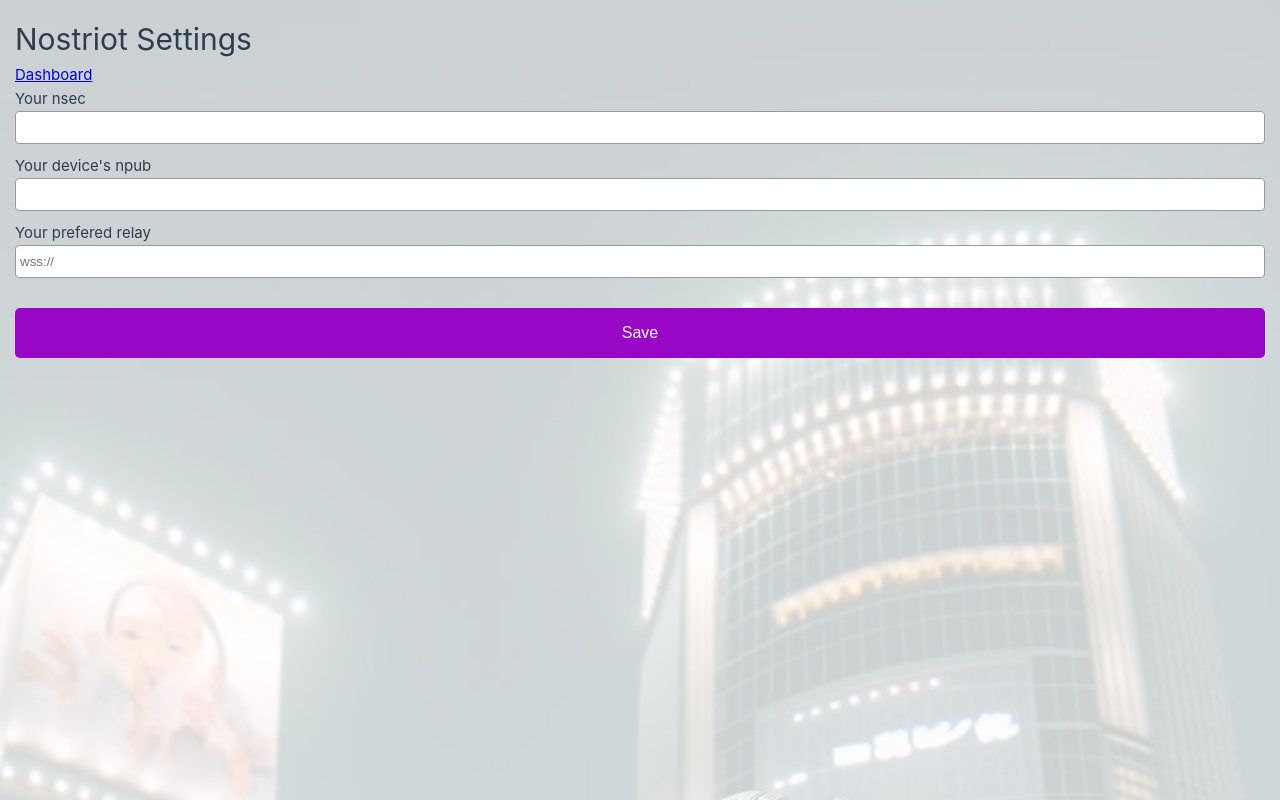
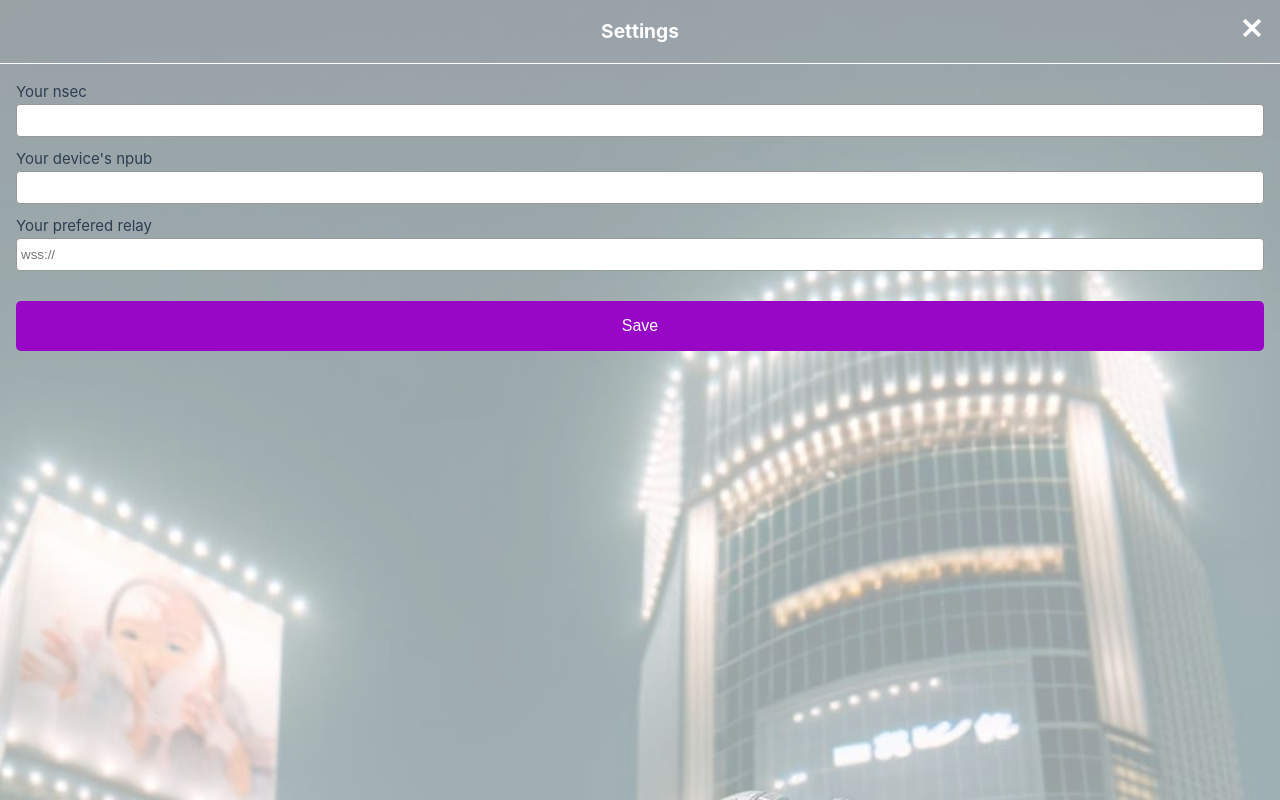
Before and after one commit to nostriot/iot-dashboard, a Vue app: page /#/settings in a window 1280 px wide. Built offline with nearby package versions, Linux system fonts and the light colour scheme.

Commit message:
Settings now work and improved settings page layout

```diff
--- a/src/components/Dashboard.vue
+++ b/src/components/Dashboard.vue
@@ -8,9 +8,11 @@ import {
   getSignature,
   getEventHash,
   getPublicKey,
-  nip04
+  nip04,
+  nip19,
 } from 'nostr-tools'
 import {secp256k1} from '@noble/curves/secp256k1'
+import { bech32 } from '@scure/base'
 
 import Control from "@/components/Control.vue";
 import BatteryControl from "@/components/BatteryControl.vue";
@@ -31,15 +33,15 @@ export default {
       relayMessages: {},
       hasInternetConnection: false,
       splashMessage: "",
-      privateKey: "89135da8d99a49726a2102b6663c829de39b2ea2995d73b731c07c7485ec35ca",
-      publicKey: "d58d5dc2abdef2195532b0940d56bc44c693b48084bf11d0bb70035510c9e6b5",
-      receiverPublicKey: "22defd21ef1187806b54033e9d657d4430d98efaebd1289bb24b82224b80c7b4",
+      privateKey: null,
+      publicKey: null,
+      receiverPublicKey: null,
+      relay: null,
       buttonEnabled: false,
       temperatureValue: 0,
       lightValue: 0,
       mostRecentTemperatureTimestamp: 0,
       mostRecentLightTimestamp: 0,
-      relay: null // or you can initialize with relayInit('wss://nos.lol') if you want it immediately
     }
   },
   methods: {
@@ -119,7 +121,19 @@ export default {
 
     },
     async init() {
-      this.relay = relayInit('wss://nos.lol')
+      // settings from localSettings
+      // privateKey, publicKey, receiverPublicKey and relay
+      let nsec = localStorage.getItem('nsec')
+      this.privateKey = nip19.decode(nsec).data;
+      this.publicKey = getPublicKey(this.privateKey)
+      let npub = localStorage.getItem('npub')
+      this.receiverPublicKey = nip19.decode(npub).data;
+      this.relay = localStorage.getItem('relay')
+      this.relay = "wss://nos.lol"
+
+      // get relay from localstorage or default to nos.lol
+      const relayUri = this.relay || 'wss://nos.lol'
+      this.relay = relayInit(relayUri)
       this.relay.on('connect', () => {
         console.log(`connected to ${this.relay.url}`)
         this.addDebugMessage(`connected to ${this.relay.url}`)
--- a/src/components/Settings.vue
+++ b/src/components/Settings.vue
@@ -1,6 +1,9 @@
 <script>
+import CloseIcon from "@/components/icons/CloseIcon.vue";
+
 export default {
   name: "Settings",
+  components: {CloseIcon},
   data() {
     return {
       isSettingsSaved: false,
@@ -32,25 +35,33 @@ export default {
 
 <template>
   <div class="settings">
-  <h1>Nostriot Settings</h1>
-  <router-link to="/dashboard">Dashboard</router-link>
-  <p v-if="isSettingsSaved">Settings saved!</p>
-  <form action="" @submit="saveSettings()" >
+    <div class="settings__header">
+      <h1>Settings</h1>
+      <router-link to="/dashboard" class="back">
+        <close-icon/>
+      </router-link>
+    </div>
+    <div v-if="isSettingsSaved" class="settings__message">
+      <p>Settings saved!</p>
+    </div>
+    <div class="settings__content">
+      <form action="" @submit="saveSettings()">
         <fieldset>
           <label for="nsec">Your nsec</label>
-      <input type="text" name="nsec" id="nsec" v-model="nsec" />
+          <input type="text" name="nsec" id="nsec" v-model="nsec"/>
         </fieldset>
         <fieldset>
           <label for="npub">Your device's npub</label>
-      <input type="text" name="npub" id="npub" v-model="npub" />
+          <input type="text" name="npub" id="npub" v-model="npub"/>
         </fieldset>
         <fieldset>
           <label for="relay">Your prefered relay</label>
-    <input type="text" name="relay" id="relay" placeholder="wss://"  v-model="relay" />
+          <input type="text" name="relay" id="relay" placeholder="wss://" v-model="relay"/>
         </fieldset>
 
         <button>Save</button>
       </form>
+    </div>
   </div>
 </template>
 
@@ -61,8 +72,7 @@ export default {
   left: 0;
   width: 100%;
   height: 100%;
-  background: rgba(255, 255, 255, 0.8);
-  padding: 15px;
+  background: rgba(255, 255, 255, 0.6);
 
   form {
     fieldset {
@@ -100,5 +110,50 @@ export default {
       font-size: 1rem;
     }
   }
+
+  &__header {
+    display: flex;
+    flex-direction: row;
+    justify-content: space-around;
+    align-items: center;
+    padding: 1rem;
+    border-bottom: 1px solid #fff;
+    position: relative;
+
+    h1 {
+      text-align: center;
+      font-size: 1.2rem;
+      color: white;
+      font-weight: bold;
+    }
+
+    .back {
+      position: absolute;
+      top: 1rem;
+      right: 1rem;
+
+      svg {
+        width: 24px;
+        height: 24px;
+
+        path {
+          fill: white;
+        }
+      }
+    }
+  }
+
+  &__content {
+    padding: 1rem;
+  }
+
+  &__message {
+    padding: 0.5rem 1rem;
+    background-color: #F3E8FF;
+
+    p {
+      font-size: 1rem;
+    }
+  }
 }
 </style>
--- /dev/null
+++ b/src/components/icons/CloseIcon.vue
@@ -0,0 +1,14 @@
+<script>
+export default {
+  name: "CloseIcon"
+}
+</script>
+
+<template>
+  <svg height="512px" id="Layer_1" style="enable-background:new 0 0 512 512;" version="1.1" viewBox="0 0 512 512"
+       width="512px" xml:space="preserve" xmlns="http://www.w3.org/2000/svg" xmlns:xlink="http://www.w3.org/1999/xlink"><path d="M443.6,387.1L312.4,255.4l131.5-130c5.4-5.4,5.4-14.2,0-19.6l-37.4-37.6c-2.6-2.6-6.1-4-9.8-4c-3.7,0-7.2,1.5-9.8,4  L256,197.8L124.9,68.3c-2.6-2.6-6.1-4-9.8-4c-3.7,0-7.2,1.5-9.8,4L68,105.9c-5.4,5.4-5.4,14.2,0,19.6l131.5,130L68.4,387.1  c-2.6,2.6-4.1,6.1-4.1,9.8c0,3.7,1.4,7.2,4.1,9.8l37.4,37.6c2.7,2.7,6.2,4.1,9.8,4.1c3.5,0,7.1-1.3,9.8-4.1L256,313.1l130.7,131.1  c2.7,2.7,6.2,4.1,9.8,4.1c3.5,0,7.1-1.3,9.8-4.1l37.4-37.6c2.6-2.6,4.1-6.1,4.1-9.8C447.7,393.2,446.2,389.7,443.6,387.1z"/></svg>
+</template>
+
+<style scoped lang="scss">
+
+</style>
```
Lines whose indentation alone changed are shown as unchanged.
